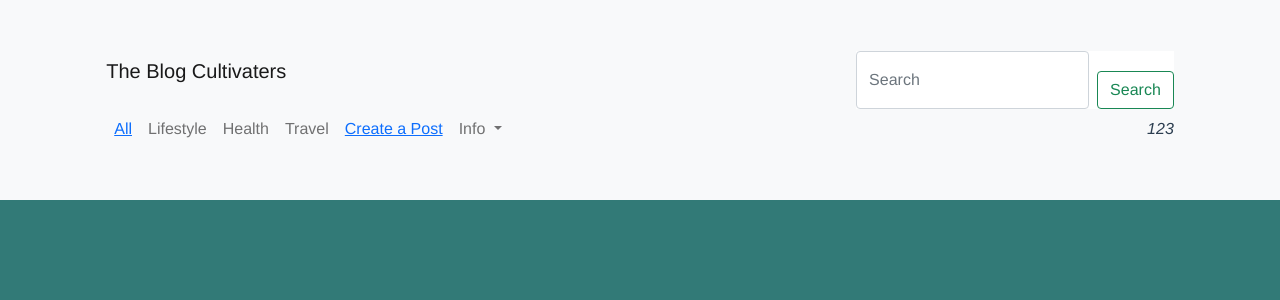
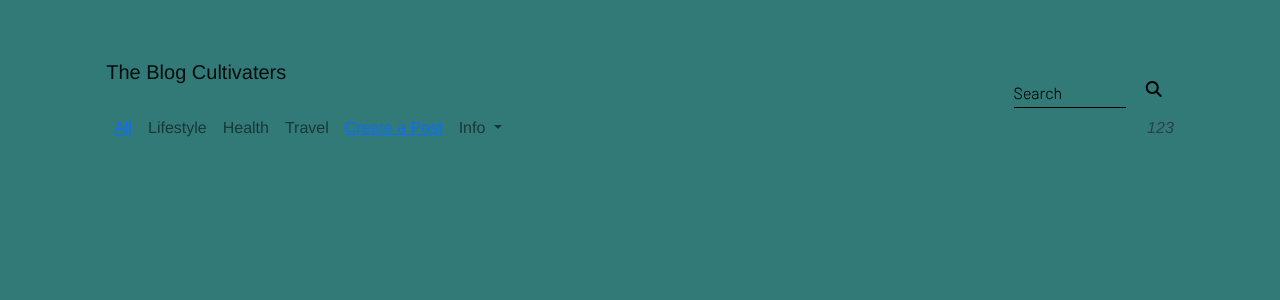
Before and after one commit to thabo-div2/lc_studios_blogs, a Vue app: page /posts in a window 1280 px wide. Shown: the top 300 px of the page. Built offline with nearby package versions, Linux system fonts and the light colour scheme; no server answers; the database is empty; sample sign-in values are in the browser's storage.

Commit message:
updates on navbar

```diff
--- a/public/index.html
+++ b/public/index.html
@@ -6,6 +6,7 @@
     <meta name="viewport" content="width=device-width,initial-scale=1.0">
     <link rel="icon" href="<%= BASE_URL %>favicon.ico">
     <link href="https://cdn.jsdelivr.net/npm/bootstrap@5.1.3/dist/css/bootstrap.min.css" rel="stylesheet" integrity="sha384-1BmE4kWBq78iYhFldvKuhfTAU6auU8tT94WrHftjDbrCEXSU1oBoqyl2QvZ6jIW3" crossorigin="anonymous">
+    <script src="https://kit.fontawesome.com/e6eae71e18.js" crossorigin="anonymous"></script>
     <title><%= htmlWebpackPlugin.options.title %></title>
   </head>
   <body>
--- a/src/components/Navbar.vue
+++ b/src/components/Navbar.vue
@@ -11,13 +11,15 @@
 			<button @click="handleClick">Logout</button>
 		</div>
 	</nav> -->
-	<nav class="navbar navbar-expand-lg navbar-light bg-light top_nav">
+	<nav class="navbar navbar-expand-lg navbar-light top_nav">
 		<div class="container-fluid" v-if="user">
 			<div class="first_row">
 				<a class="navbar-brand" href="#">The Blog Cultivaters</a>
 				<form class="d-flex">
 					<input class="form-control me-2" type="search" placeholder="Search" aria-label="Search">
-					<button class="btn btn-outline-success" type="submit">Search</button>
+					<button class="btn btn-outline-success" type="submit">
+						<i class="fas fa-search"></i>
+					</button>
 				</form>
 			</div>
 			<!-- <button class="navbar-toggler" type="button" data-bs-toggle="collapse" data-bs-target="#navbarSupportedContent" aria-controls="navbarSupportedContent" aria-expanded="false" aria-label="Toggle navigation">
@@ -99,7 +101,7 @@ export default {
 		justify-content: center;
 		/* flex-direction: column; */
 		/* overflow-y: scroll; */
-		margin: 200px 0 0 0;
+		margin: 170px 0 0 0;
 	}
 	.container-fluid {
 		display: flex;
@@ -121,13 +123,15 @@ export default {
 	.d-flex {
 		display: flex!important;
 		flex-direction: row;
+		justify-content: flex-end;
+		background: transparent;
 	}
 	.social_links {
 		display: flex;
     	justify-content: flex-end;
 	}
-	.bg-light {
-		/* --bs-bg-opacity: 0; */
+	.navbar {
+		background-color: #327a77;
 		/* margin: 69px 0 0 0; */
 		/* position: fixed; */
 		position: fixed;
@@ -135,8 +139,40 @@ export default {
 		top: 0;
 		height: 25vh;
 	}
-	/* .top_nav {
-		height: 30vh;
-    	width: 100vw;
-	} */
+	.form-control {
+		border: none;
+		border-bottom: solid 1px black;
+		border-radius: 0;
+		width: 44%;
+		background: transparent;
+		padding: 28px 0 0 0;
+	}
+	.form-control:focus {
+		outline: none;
+		/* outline:0; */
+        -webkit-appearance:none;
+        box-shadow: none;
+        -moz-box-shadow: none;
+        -webkit-box-shadow: none;
+		border-bottom: solid 1px black;
+		background: transparent;
+	}
+	.btn {
+		border: none;
+	}
+	.btn:hover {
+		background: none;
+		color: black;
+	}
+	.fas {
+		color: black;
+	}
+	.form-control::placeholder {
+	color: black;
+	/* color: #C9D6FF; */
+	/* color: #a1f2ee; */
+	-webkit-text-stroke: 0.1px black;
+	-webkit-font-smoothing: antialiased;
+	font-family: "Barlow", sans-serif;
+}
 </style>
--- a/src/components/SinglePosts.vue
+++ b/src/components/SinglePosts.vue
@@ -1,9 +1,9 @@
 <template>
 	<div>
-		<router-link :to="{ name: 'SinglePost', params: { id: doc.id } }">
-			<h3>{{ doc.title }}</h3>
+		<img class="single_post_img" :src="doc.coverUrl" />
+		<router-link :to="{ name: 'SinglePost', params: { id: doc.id } }"  class="post_title_container">
+			<h3 class="post_title">{{ doc.title }}</h3>
 		</router-link>
-		<img :src="doc.coverUrl" />
 		<p>Author: {{ doc.userName }}</p>
 		<p>{{ snippet }}</p>
 		<div v-for="tag in doc.tags" :key="tag">
--- a/src/views/ViewPost.vue
+++ b/src/views/ViewPost.vue
@@ -1,6 +1,6 @@
 <template>
 	<div class="post_page_container">
-		<div>
+		<div class="post_page">
 			<BlogPosts v-if="showPosts" :formattedDocuments="formattedDocuments" />
 		</div>
 	</div>
@@ -32,9 +32,19 @@ export default {
 </script>
 
 <style>
-img {
-	width: 300px;
-	height: 300px;
-	object-fit: cover;
+.single_post_img {
+    width: 90vw;
+    height: 100vh;
+    -o-object-fit: cover;
+    object-fit: cover;
+}
+.post_page {
+	width: 100%
+}
+.post_title_container {
+	text-decoration: none;
+	/* position: absolute; */
+    /* bottom: -16%; */
+    /* left: 50%; */
 }
 </style>
```
